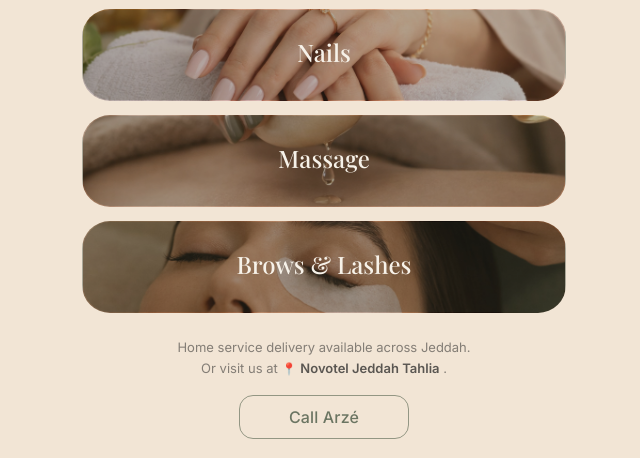
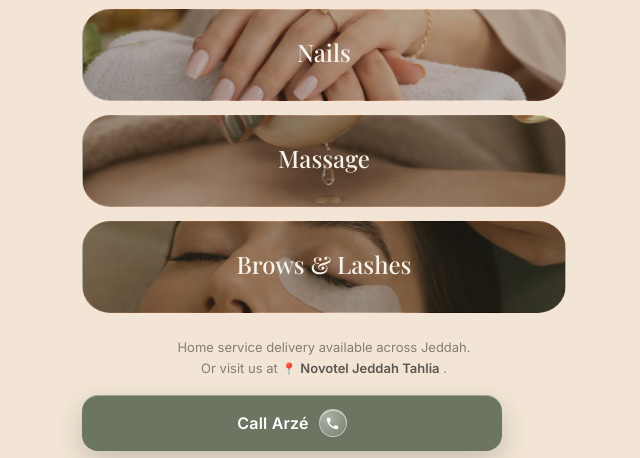
Before and after one commit to waelbousmael/arze-price-list, a plain HTML site: page index.html in a window 1280 px wide. Shown: the part 293-751 px from the top of the page, without its empty margins (316-956 px from the left). Drawn offline with nearby package versions, Linux system fonts and the light colour scheme.

Commit message:
Refine Arzé CTA buttons to solid premium olive style

```diff
--- a/css/styles.css
+++ b/css/styles.css
@@ -179,23 +179,7 @@ body{
 
 .callBtn{
   margin: 16px auto 0;
-  width: fit-content;
-  min-width: 170px;
-  text-align: center;
-  display: block;
-  padding: 11px 16px;
-  border-radius: 14px;
-  border: 1px solid rgba(107,117,98,.7);
-  background: transparent;
-  color: var(--olive);
-  text-decoration: none;
-  font-weight: 500;
-  letter-spacing: .15px;
-  transition: background-color .15s ease, border-color .15s ease;
-}
-
-.callBtn:active{
-  background: rgba(107,117,98,.08);
+  display: inline-flex;
 }
 
 /* Category view back button */
@@ -377,7 +361,7 @@ body{
   gap: 10px;
   padding: 14px 16px;
   border-radius: 16px;
-  background: linear-gradient(145deg, #5f6f57, #9eaf90 70%, #cdd9c2);
+  background: var(--olive);
   color: #fff;
   text-decoration: none;
   font-weight: 600;
--- a/index.html
+++ b/index.html
@@ -67,7 +67,14 @@
         </p>
       </div>
 
-      <a class="callBtn" href="tel:+966598256743">Call Arzé</a>
+      <a class="ctaBtn callBtn" href="tel:+966598256743" aria-label="Call Arzé">
+        <span class="ctaBtnLabel">Call Arzé</span>
+        <span class="ctaBtnIcon" aria-hidden="true">
+          <svg viewBox="0 0 24 24" role="img" focusable="false">
+            <path d="M6.62 10.79a15.55 15.55 0 0 0 6.59 6.59l2.2-2.2a1 1 0 0 1 1.02-.24 11.36 11.36 0 0 0 3.57.57 1 1 0 0 1 1 1V20a1 1 0 0 1-1 1C10.75 21 3 13.25 3 4a1 1 0 0 1 1-1h3.49a1 1 0 0 1 1 1 11.36 11.36 0 0 0 .57 3.57 1 1 0 0 1-.24 1.02l-2.2 2.2Z"/>
+          </svg>
+        </span>
+      </a>
     </section>
 
     <!-- VIEW B: Category Details -->
```
